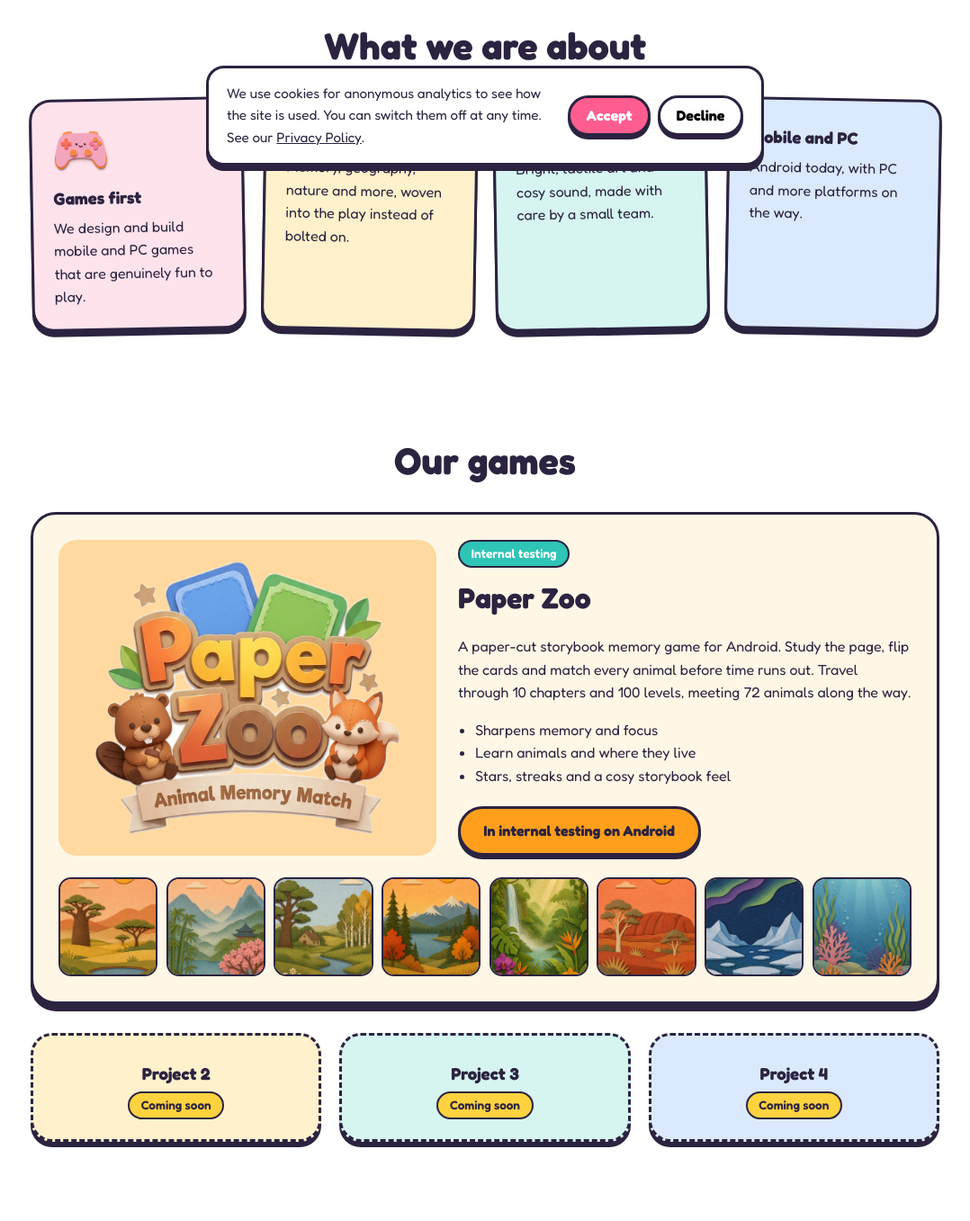
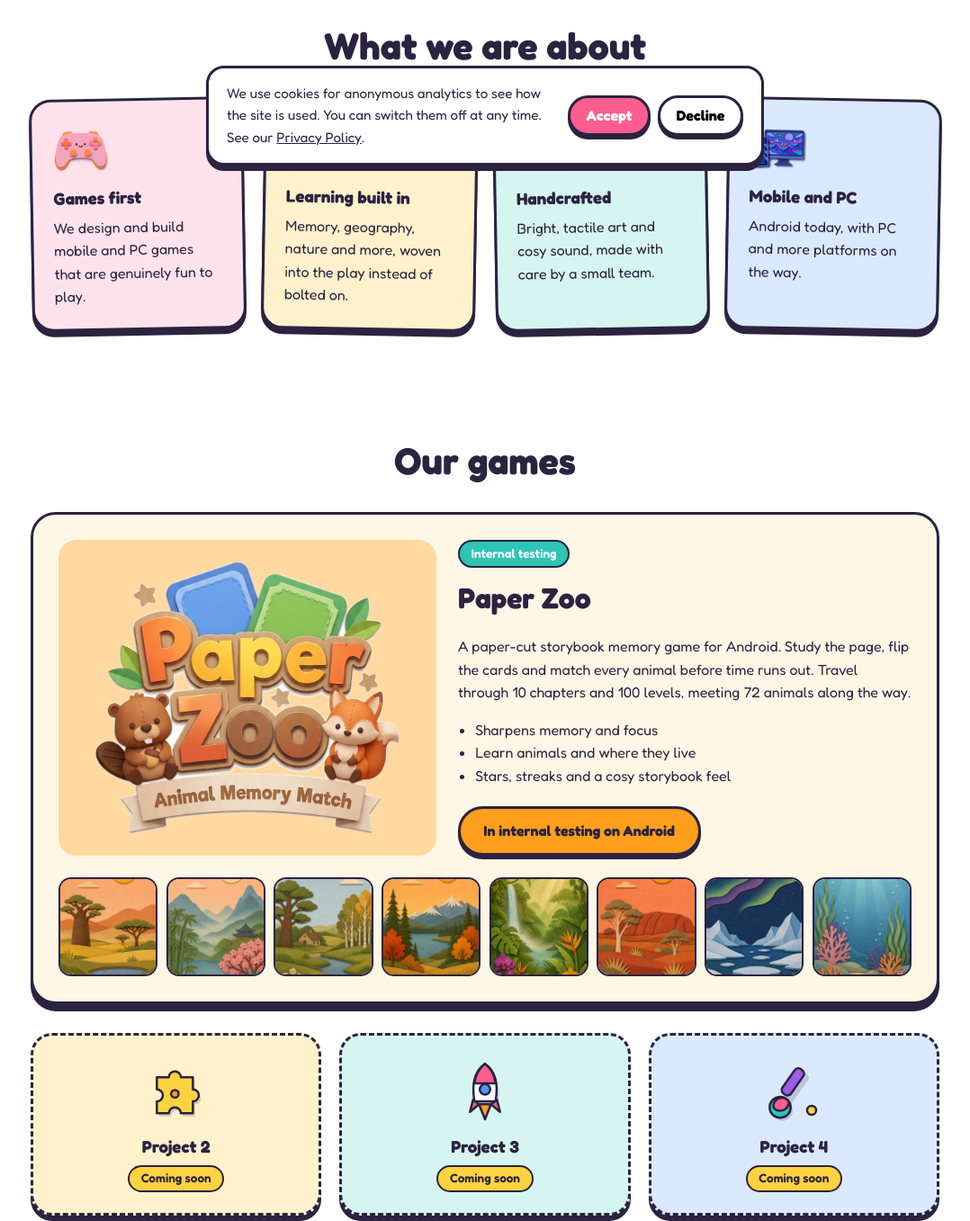
Before and after one commit to WayaeStudios-dot/Wayae-Studios-Page, an Astro site: page / in a window 1280 px wide. Shown: the part 600-1957 px from the top of the page at 90% size, without its empty margins (101-1179 px from the left). Built offline with nearby package versions, Linux system fonts and the light colour scheme; Astro itself is replaced by a stand-in of ours.

Commit message:
Add pillar card images and drawn placeholders for upcoming projects
Co-Authored-By: Claude Sonnet 5.5 <noreply@anthropic.com>

```diff
--- a/src/layouts/Base.astro
+++ b/src/layouts/Base.astro
@@ -142,7 +142,7 @@ const gtmId = 'GTM-KXXWXXJR';
 
   .soon { display:grid; grid-template-columns:repeat(auto-fit,minmax(220px,1fr)); gap:1.25rem; margin-top:2rem; }
   .soon-card { text-align:center; border-style:dashed; }
-  .soon-card .icon { font-size:2.6rem; }
+  .soon-card .icon-img { width:80px; height:80px; margin:0 auto .4rem; mix-blend-mode:normal; }
 
   .contact { background:var(--blue); color:#fff; border:3px solid var(--ink); border-radius:28px; box-shadow:0 8px 0 var(--ink); padding:2.5rem 1.25rem; }
   .contact h2 { margin-bottom:.5rem; }
--- a/src/pages/index.astro
+++ b/src/pages/index.astro
@@ -4,14 +4,14 @@ const base = import.meta.env.BASE_URL.endsWith('/') ? import.meta.env.BASE_URL :
 const chapters = ['africa','asia','europe','north_america','south_america','australia','polar','oceans'];
 const pillars = [
   ['controller.png', 'Games first', 'We design and build mobile and PC games that are genuinely fun to play.', 'c1'],
-  ['', 'Learning built in', 'Memory, geography, nature and more, woven into the play instead of bolted on.', 'c2'],
-  ['', 'Handcrafted', 'Bright, tactile art and cosy sound, made with care by a small team.', 'c3'],
-  ['', 'Mobile and PC', 'Android today, with PC and more platforms on the way.', 'c4'],
+  ['brain.png', 'Learning built in', 'Memory, geography, nature and more, woven into the play instead of bolted on.', 'c2'],
+  ['scissors.png', 'Handcrafted', 'Bright, tactile art and cosy sound, made with care by a small team.', 'c3'],
+  ['devices.png', 'Mobile and PC', 'Android today, with PC and more platforms on the way.', 'c4'],
 ];
 const soon = [
-  ['Project 2', 'c2'],
-  ['Project 3', 'c3'],
-  ['Project 4', 'c4'],
+  ['Project 2', 'c2', 'placeholders/puzzle.svg'],
+  ['Project 3', 'c3', 'placeholders/rocket.svg'],
+  ['Project 4', 'c4', 'placeholders/brush.svg'],
 ];
 ---
 <Base>
@@ -60,8 +60,9 @@ const soon = [
       </article>
 
       <div class="soon">
-        {soon.map(([t, c]) => (
+        {soon.map(([t, c, img]) => (
           <article class={`card soon-card ${c}`}>
+            <img class="icon-img" src={`${base}${img}`} alt="" />
             <h3>{t}</h3>
             <span class="pill">Coming soon</span>
           </article>
```
Also changed, not shown: public/brain.png (added), public/devices.png (added), public/placeholders/brush.svg (added), public/placeholders/puzzle.svg (added), public/placeholders/rocket.svg (added), public/scissors.png (added).
